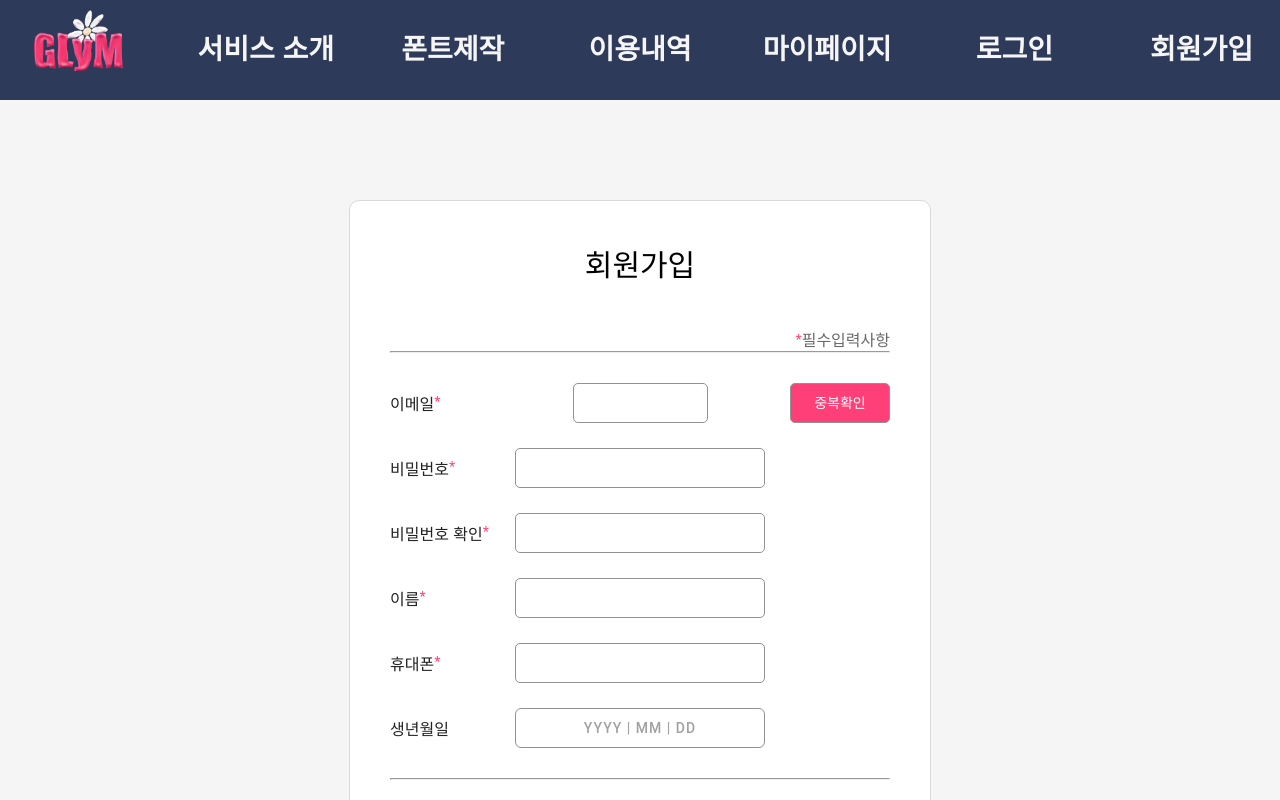
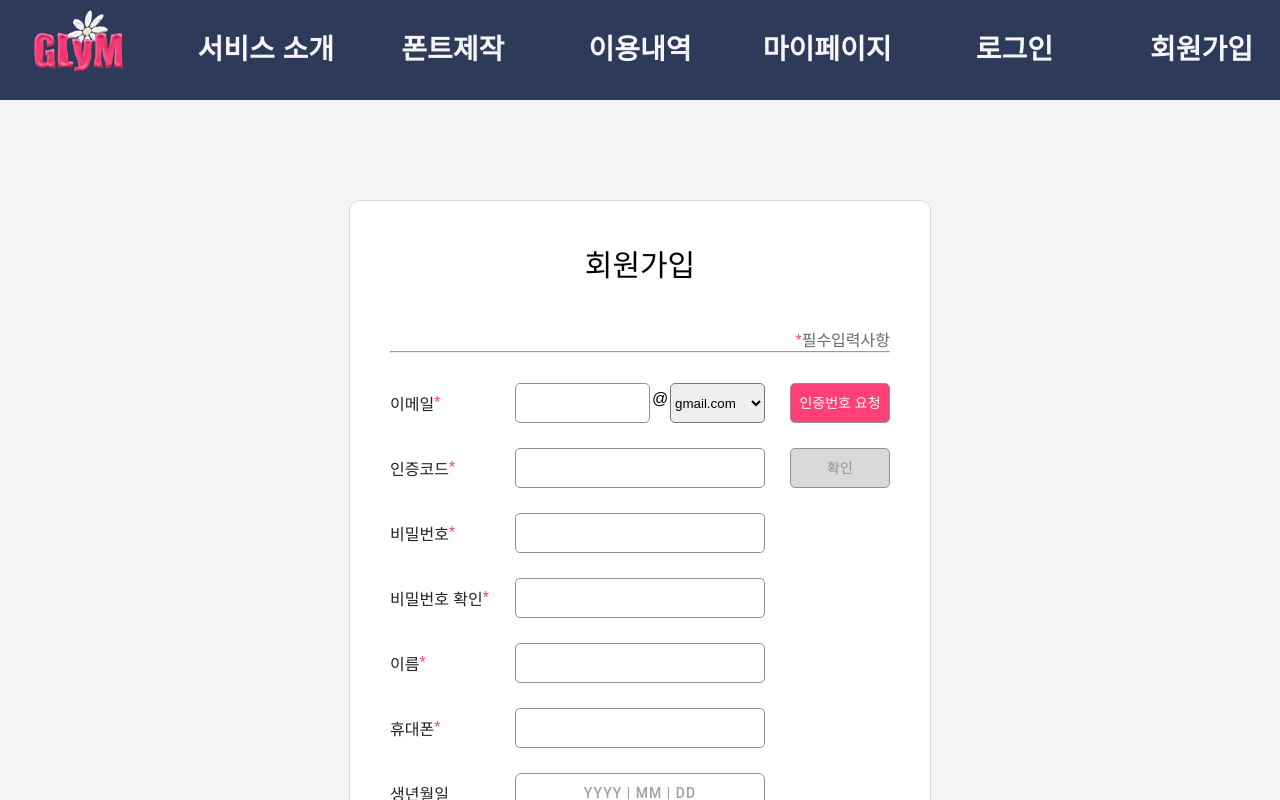
Before and after one commit to Glym-2025/glym-frontend, a React (Vite) app in the folder glym-app/: page /signup in a window 1280 px wide. Shown: the top 800 px of the page. Built offline with nearby package versions, Linux system fonts and the light colour scheme.

Commit message:
feat: 이메일 인증 요청 api 호출
- send-email로 인증번호 요청
- verity-email로 인증번호 확인

```diff
--- a/glym-app/src/constants/urls.js
+++ b/glym-app/src/constants/urls.js
@@ -6,6 +6,8 @@ export const URLS = {
   ENDPOINT: {
     SIGN_UP: "/signup",
     CHECK_EMAIL: "/signup/check-email",
+    SEND_EMAIL: "/auth/send-email",
+    VERIFY_EMAIL: "/auth/verify-email",
     LOGIN: "/auth/login",
   },
 };
--- a/glym-app/src/features/auth/components/SignUpForm.jsx
+++ b/glym-app/src/features/auth/components/SignUpForm.jsx
@@ -1,15 +1,18 @@
 import SignUpInput from "./SignUpInput";
+import SignUpEmailInput from "./SignUpEmailInput";
 import CustomDatePicker from "./CustomDatePicker";
 import { S } from "../style";
 import { useState, useEffect } from "react";
 import { post, get } from "../../../utils/apis";
 import { URLS } from "../../../constants/urls";
-import { validateEmail, validateName, validatePassword, validatePasswordConfirm, validatePhone } from "../../../utils/validators";
+import { validateEmail, validateName, validatePassword, validatePasswordConfirm, validatePhone, validateCode } from "../../../utils/validators";
 import { ErrorModal } from "../../../shared/components/ErrorModal";
+import LoadingSpinner from "../../../shared/components/LoadingSpinner";
 import { useNavigate } from "react-router-dom";
 
 export default function SignUpForm() {
     const [id, setId] = useState('');
+    const [code, setCode] = useState('');
     const [password, setPassword] = useState('');
     const [passwordConfirm, setPasswordConfirm] = useState('');
     const [username, setUsername] = useState('');
@@ -17,10 +20,12 @@ export default function SignUpForm() {
     const [birth, setBirth] = useState(null);
     const [domain, setDomain] = useState('gmail.com');
 
+    const [isLoading, setIsLoading] = useState(false);
     const [showFail, setShowFail] = useState(false);
     const [Modalcontext, setModalContext] = useState({ title: "", subTitle: "" });
 
     const [duplicateChecked, setDuplicateChecked] = useState(false);
+    const [codeChecked, setCodeChecked] = useState(false);
 
     const [allChecked, setAllChecked] = useState(false);
     const [termsChecked, setTermsChecked] = useState(false);
@@ -49,7 +54,26 @@ export default function SignUpForm() {
         setAllChecked(termsChecked && privacyChecked && ageChecked);
     };
 
-    async function handleCheckDuplicate(e) {
+    async function sendEmailCode(email) {
+        const response = await post({
+            baseUrl: URLS.BASE.TEST,
+            endpoint: URLS.ENDPOINT.SEND_EMAIL,
+            data: { to: email }
+        })
+
+        if (response.ok) {
+            console.log(response.data);
+        }
+        else {
+            console.log({ response }, "api 연결 실패");
+
+            setModalContext({ title: "인증코드가 올바르지 않습니다.", subTitle: "인증코드를 다시 확인해주세요." });
+            setShowFail(true);
+        }
+    }
+
+    async function handleVerifyEmail(e) {
+        setIsLoading(true);
         const isEmailValid = id && validateEmail(`${id}@${domain}`) === '';
 
         if (!isEmailValid) {
@@ -57,6 +81,7 @@ export default function SignUpForm() {
             setShowFail(true)
             return;
         }
+
         const response = await get({
             baseUrl: URLS.BASE.TEST,
             endpoint: URLS.ENDPOINT.CHECK_EMAIL,
@@ -66,7 +91,9 @@ export default function SignUpForm() {
         if (response.ok) {
             console.log(response.data);
 
-            setModalContext({ title: "사용 가능한 이메일입니다.", subTitle: "" });
+            await sendEmailCode(response.data.data);
+
+            setModalContext({ title: "해당 메일로 인증코드를 전송하였습니다.", subTitle: `${id}@${domain}` });
             setShowFail(true);
             setDuplicateChecked(true);
         }
@@ -76,10 +103,37 @@ export default function SignUpForm() {
             setModalContext({ title: "이미 회원가입된 이메일입니다.", subTitle: "가입된 이메일로 로그인하시거나 다른 이메일을 사용해주세요." });
             setShowFail(true);
         }
+        setIsLoading(false);
+    }
+
+    async function handleCheckCode() {
+        const response = await post({
+            baseUrl: URLS.BASE.TEST,
+            endpoint: URLS.ENDPOINT.VERIFY_EMAIL,
+            data: {
+                email : `${id}@${domain}`,
+                code
+            }
+        })
+
+        if (response.ok) {
+            console.log(response.data);
+
+            setModalContext({ title: "인증되었습니다.", subTitle: "" });
+            setShowFail(true);
+            setCodeChecked(true);
+        }
+        else {
+            console.log({ response }, "api 연결 실패");
+
+            setModalContext({ title: "인증코드가 올바르지 않습니다.", subTitle: "인증코드를 다시 확인해주세요." });
+            setShowFail(true);
+        }
     }
 
     async function handleButtonClick(e) {
         const isEmailValid = id && validateEmail(`${id}@${domain}`) === '';
+        const isCodeValid = code && validateCode(code) === '';
         const isPasswordValid = password && validatePassword(password) === '';
         const isPasswordConfirmValid = passwordConfirm && validatePasswordConfirm(password, passwordConfirm) === '';
         const isNameValid = username && validateName(username) === '';
@@ -89,14 +143,20 @@ export default function SignUpForm() {
         const isPrivacyAgreed = privacyChecked;
         const isAgeAgreed = ageChecked;
 
-        if (!isEmailValid || !isPasswordValid || !isPasswordConfirmValid || !isNameValid || !isPhoneValid) {
+        if (!isEmailValid || !isCodeValid || !isPasswordValid || !isPasswordConfirmValid || !isNameValid || !isPhoneValid) {
             setModalContext({ title: "입력창을 확인해주세요.", subTitle: "입력값이 비었거나, 형식에 맞지 않습니다." });
             setShowFail(true);
             return;
         }
 
-        if ( !duplicateChecked ) {
-            setModalContext({ title: "이메일 중복 확인을 완료해주세요.", subTitle: "" });
+        if (!duplicateChecked) {
+            setModalContext({ title: "이메일 인증을 완료해주세요.", subTitle: "" });
+            setShowFail(true);
+            return;
+        }
+
+        if (!codeChecked) {
+            setModalContext({ title: "인증코드가 유효하지 않습니다.", subTitle: "이메일로 전송된 인증코드를 입력해주세요." });
             setShowFail(true);
             return;
         }
@@ -112,7 +172,7 @@ export default function SignUpForm() {
             password,
             username,
             phone,
-          };
+        };
 
         const response = await post({
             baseUrl: URLS.BASE.TEST,
@@ -133,6 +193,7 @@ export default function SignUpForm() {
         <>
             <S.SignUp.Container>
                 {showFail && <ErrorModal title={Modalcontext.title} subTitle={Modalcontext.subTitle} onClose={() => setShowFail(false)} />}
+                {isLoading && <LoadingSpinner />}
 
                 <p style={{ fontSize: "30px", fontWeight: "400", marginBottom: "42px" }}>회원가입</p>
                 <p style={{ textAlign: "right", marginRight: "40px", color: "#6B6B6B" }}><span style={{ color: "#FF3F77" }}>*</span>필수입력사항</p>
@@ -140,16 +201,25 @@ export default function SignUpForm() {
                 <hr style={{ width: "500px", margin: "0 auto", marginBottom: "30px", backgroundColor: "#929292" }} />
 
                 <S.SignUp.InputContainer>
-                    <SignUpInput
+                    <SignUpEmailInput
                         value="이메일"
                         type="email"
-                        onChange={(e) => {setId(e.target.value); setDuplicateChecked(false);}}
+                        onChange={(e) => { setId(e.target.value); setDuplicateChecked(false); }}
                         showCheckButton="true"
-                        buttonValue="중복확인"
-                        isDisabled={duplicateChecked}
-                        onCheck={handleCheckDuplicate}
-                        onDomainChange={(e) => {setDomain(e.target.options[e.target.selectedIndex].text); console.log(id+'@'+domain); setDuplicateChecked(false);}}
-                        error={validateEmail(id+'@'+domain)}
+                        buttonValue="인증번호 요청"
+                        onCheck={handleVerifyEmail}
+                        onDomainChange={(e) => { setDomain(e.target.options[e.target.selectedIndex].text); console.log(id + '@' + domain); setDuplicateChecked(false); }}
+                        error={validateEmail(id + '@' + domain)}
+                    />
+                    <SignUpInput
+                        value="인증코드"
+                        type="text"
+                        onChange={(e) => { setCode(e.target.value); setCodeChecked(false); }}
+                        showCheckButton="true"
+                        buttonValue="확인"
+                        isDisabled={!duplicateChecked || codeChecked}
+                        onCheck={handleCheckCode}
+                        error={validateCode(code)}
                     />
                     <SignUpInput
                         value="비밀번호"
--- a/glym-app/src/features/auth/index.js
+++ b/glym-app/src/features/auth/index.js
@@ -1,3 +1,4 @@
 export { default as AuthForm } from "./components/AuthForm";
 export { default as SignUpForm } from "./components/SignUpForm";
 export { default as SignUpInput } from "./components/SignUpInput";
+export { default as SignUpEmailInput } from "./components/SignUpEmailInput";
```
